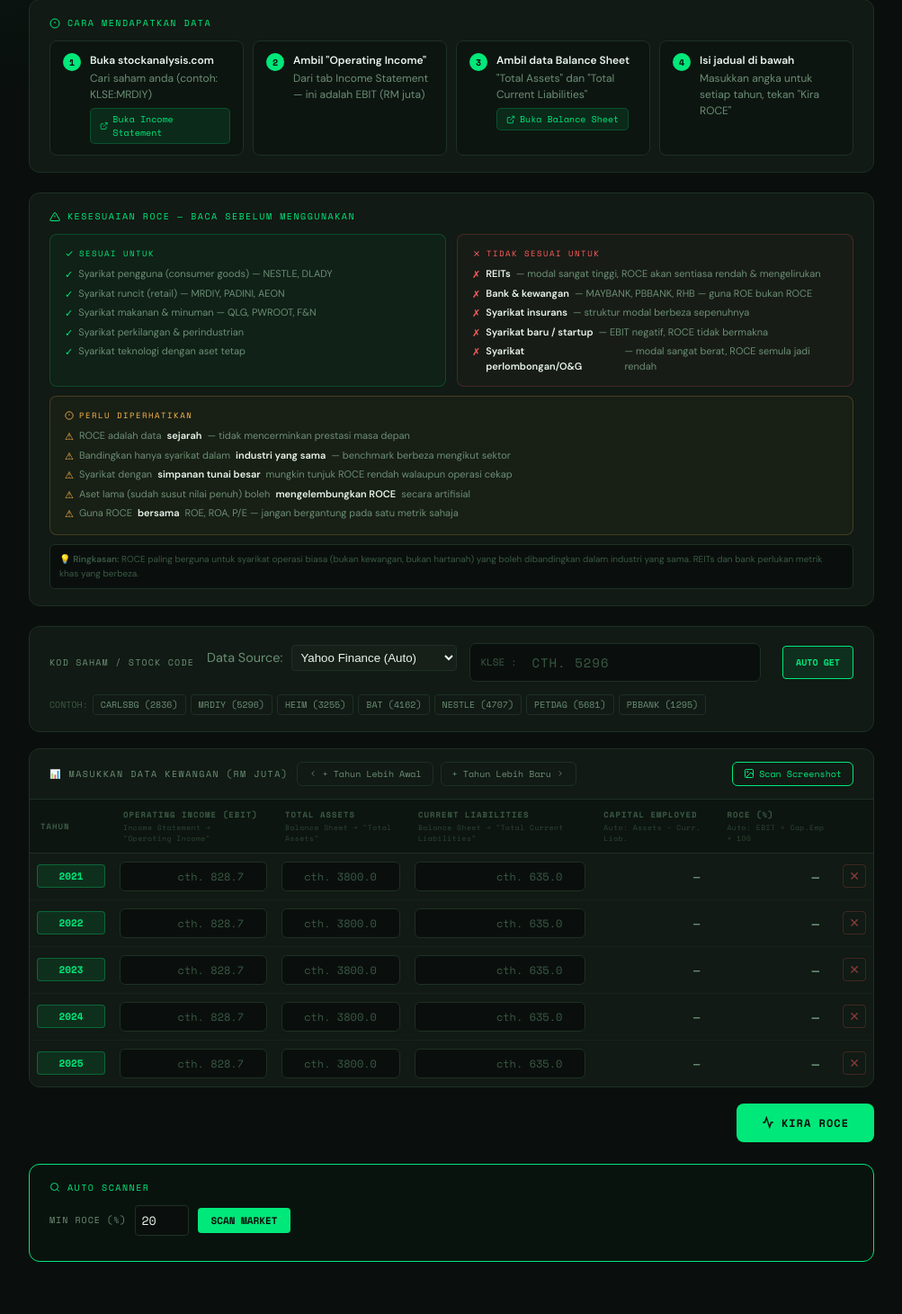
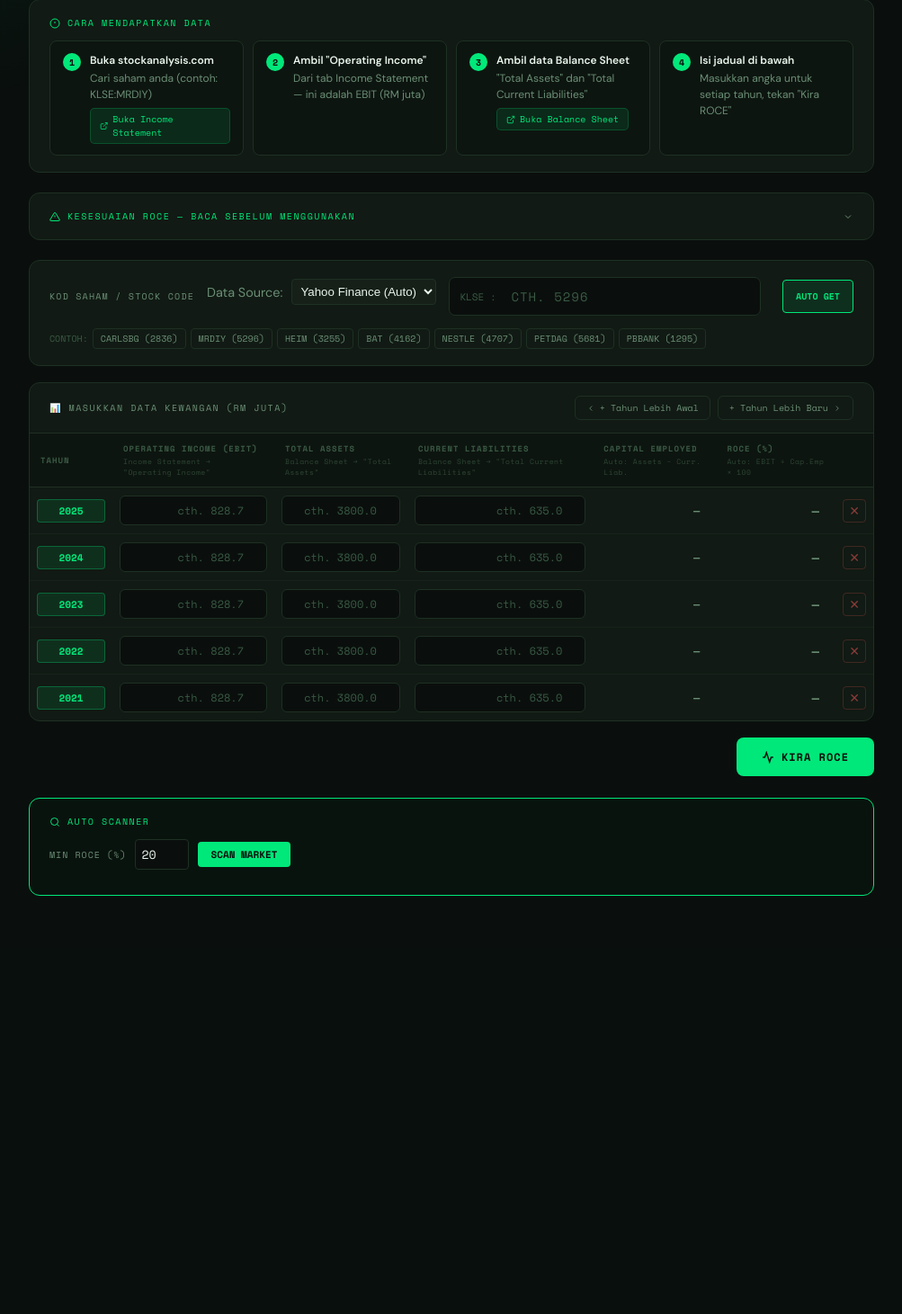
Before and after one commit to Ngchunwei/klse-roce-calculator, a Flask app: page / in a window 1280 px wide. Shown: the part 234-1695 px from the top of the page at 90% size, without its empty margins (138-1141 px from the left). After the commit the page ends 1230 px from the top, so only its background shows below. Run offline with Flask 3, Linux system fonts and the light colour scheme; some libraries are stand-ins or nearby versions.

Commit message:
Refactor: Remove OCR, fix year sorting, collapse suitability box

```diff
--- a/templates/index.html
+++ b/templates/index.html
@@ -150,8 +150,13 @@
   .reset-btn{background:transparent;border:1px solid var(--border);border-radius:6px;padding:6px 14px;font-family:var(--mono);font-size:10px;color:var(--text-muted);cursor:pointer;transition:all .2s;margin-top:14px;}
   .reset-btn:hover{border-color:var(--accent);color:var(--accent);}
 
-  /* ── Suitability info box ── */
+  /* ── Suitability Notice ── */
   .suit-box{background:var(--surface);border:1px solid var(--border);border-radius:12px;padding:18px 22px;margin-bottom:22px;animation:fadeUp .5s .08s ease both;}
+  .suit-header{display:flex;align-items:center;justify-content:space-between;cursor:pointer;user-select:none;}
+  .suit-toggle{color:var(--text-muted);transition:transform .3s ease;}
+  .suit-toggle.open{transform:rotate(180deg);}
+  .suit-content{display:none;margin-top:16px;animation:fadeDown .3s ease both;}
+  .suit-content.open{display:block;}
   .suit-grid{display:grid;grid-template-columns:1fr 1fr;gap:12px;margin-top:12px;}
   .suit-col{background:var(--surface3);border:1px solid var(--border);border-radius:8px;padding:14px 16px;}
   .suit-col.good{border-color:rgba(0,232,122,.2);background:rgba(0,232,122,.03);}
@@ -255,10 +260,15 @@
 
   <!-- Suitability Notice -->
   <div class="suit-box" id="suitBox">
-    <div class="guide-title" id="suit-main-title">
+    <div class="suit-header" onclick="toggleSuitability()">
+      <div class="guide-title" id="suit-main-title" style="margin-bottom:0;">
         <svg width="12" height="12" fill="none" stroke="currentColor" stroke-width="2" viewBox="0 0 24 24"><path d="M10.29 3.86L1.82 18a2 2 0 001.71 3h16.94a2 2 0 001.71-3L13.71 3.86a2 2 0 00-3.42 0z"/><line x1="12" y1="9" x2="12" y2="13"/><line x1="12" y1="17" x2="12.01" y2="17"/></svg>
         <span id="txt-suit-title">Kesesuaian ROCE — Baca Sebelum Menggunakan</span>
       </div>
+      <svg class="suit-toggle" id="suitToggle" width="12" height="12" fill="none" stroke="currentColor" stroke-width="2" viewBox="0 0 24 24"><polyline points="6 9 12 15 18 9"/></svg>
+    </div>
+
+    <div class="suit-content" id="suitContent">
       <div class="suit-grid">
         <div class="suit-col good">
           <div class="suit-title good">
@@ -304,6 +314,7 @@
         💡 <strong>Ringkasan:</strong> ROCE paling berguna untuk syarikat operasi biasa (bukan kewangan, bukan hartanah) yang boleh dibandingkan dalam industri yang sama. REITs dan bank perlukan metrik khas yang berbeza.
       </div>
     </div>
+  </div>
 
   <!-- Stock code input -->
   <div class="stock-bar">
@@ -314,7 +325,6 @@
           <span style="color:var(--text-muted); font-size:0.9em;">Data Source:</span>
           <select id="dataSource" onchange="updatePlaceholder()" style="padding:5px; background:var(--surface2); color:var(--text); border:1px solid var(--border); border-radius:4px;">
             <option value="yahoo">Yahoo Finance (Auto)</option>
-            <option value="stockanalysis">StockAnalysis.com (Beta)</option>
           </select>
         </div>
 
@@ -351,15 +361,6 @@
         <button class="add-year-btn" onclick="addYearLater()" id="btn-add-later">
           <span id="txt-add-later">+ Tahun Lebih Baru</span>
           <svg width="10" height="10" fill="none" stroke="currentColor" stroke-width="2" viewBox="0 0 24 24"><polyline points="9 18 15 12 9 6"/></svg>
-        </button>
-      </div>
-
-      <!-- OCR Upload Button -->
-      <div style="margin-left:auto; display:flex; align-items:center;">
-         <input type="file" id="ocrInput" accept="image/*" style="display:none;" onchange="uploadOcrImage()">
-         <button class="add-year-btn" onclick="document.getElementById('ocrInput').click()" id="btn-ocr" style="border-color:var(--accent); color:var(--accent);">
-            <svg width="12" height="12" fill="none" stroke="currentColor" stroke-width="2" viewBox="0 0 24 24"><rect x="3" y="3" width="18" height="18" rx="2" ry="2"/><circle cx="8.5" cy="8.5" r="1.5"/><polyline points="21 15 16 10 5 21"/></svg>
-            <span id="txt-ocr-btn">Scan Screenshot</span>
         </button>
       </div>
     </div>
@@ -488,6 +489,7 @@
 
 </div>
 
+<script src='https://unpkg.com/tesseract.js@v2.1.0/dist/tesseract.min.js'></script>
 <script>
 // ── i18n Translations ─────────────────────────────────────────────────────
 const T = {
@@ -791,10 +793,18 @@ let years = [];
 
 function initYears() {
   years = [];
-  for (let i = 4; i >= 0; i--) {
-    years.push(currentYear - 1 - i); // default: 5 years ending last year
+  // Initialize with descending years (newest first)
+  for (let i = 0; i < 5; i++) {
+    years.push(currentYear - 1 - i);
   }
   renderTable();
+}
+
+function toggleSuitability() {
+  const content = document.getElementById('suitContent');
+  const toggle = document.getElementById('suitToggle');
+  content.classList.toggle('open');
+  toggle.classList.toggle('open');
 }
 
 // ── Table rendering ────────────────────────────────────────────────────────
@@ -868,17 +878,17 @@ function deleteRow(idx) {
 }
 
 function addYearEarlier() {
+  const lastYear = years[years.length - 1];
+  years.push(lastYear - 1);
+  renderTable();
+}
+
+function addYearLater() {
   const firstYear = years[0];
-  years.unshift(firstYear - 1);
+  years.unshift(firstYear + 1);
   renderTable();
   // Scroll table into view
   document.getElementById('dataBody').closest('.table-card').scrollIntoView({ behavior: 'smooth', block: 'nearest' });
-}
-
-function addYearLater() {
-  const lastYear = years[years.length - 1];
-  years.push(lastYear + 1);
-  renderTable();
 }
 
 function liveCalc(idx) {
@@ -947,70 +957,8 @@ function updatePlaceholder() {
   }
 }
 
-// ── OCR Upload ─────────────────────────────────────────────────────────────
-async function uploadOcrImage() {
-  const fileInput = document.getElementById('ocrInput');
-  const file = fileInput.files[0];
-  if (!file) return;
-
-  const btn = document.getElementById('btn-ocr');
-  const txt = document.getElementById('txt-ocr-btn');
-  // Store original text
-  const originalText = T[lang]['ocr-btn'];
-
-  txt.textContent = T[lang]['ocr-uploading'];
-  btn.disabled = true;
-
-  const formData = new FormData();
-  formData.append('file', file);
-
-  try {
-    const res = await fetch('/api/ocr', {
-      method: 'POST',
-      body: formData
-    });
-
-    const json = await res.json();
-
-    if (!res.ok) {
-      throw new Error(json.error || 'Unknown error');
-    }
-
-    // Process data
-    if (json.data && json.data.length > 0) {
-      const newDataYears = json.data.map(d => parseInt(d.year));
-      // Merge with existing years
-      years = [...new Set([...years, ...newDataYears])].sort((a,b) => b-a);
-
-      renderTable();
-
-      // Fill data
-      json.data.forEach(d => {
-        const idx = years.indexOf(parseInt(d.year));
-        if (idx === -1) return;
-
-        if (d.ebit) document.getElementById(`ebit-${idx}`).value = d.ebit;
-        if (d.assets) document.getElementById(`assets-${idx}`).value = d.assets;
-        if (d.cl) document.getElementById(`currliab-${idx}`).value = d.cl;
-
-        liveCalc(idx);
-      });
-
-      alert(T[lang]['ocr-success']);
-      calculate();
-    } else {
-      alert('OCR completed but no relevant financial data found.');
-    }
-
-  } catch (err) {
-    console.error(err);
-    alert(T[lang]['ocr-error'] + err.message);
-  } finally {
-    txt.textContent = T[lang]['ocr-btn'];
-    btn.disabled = false;
-    fileInput.value = ''; // Reset
-  }
-}
+// ── OCR Upload (Removed) ───────────────────────────────────────────────────
+// async function uploadOcrImage() { ... }
 
 // ── Helpers ────────────────────────────────────────────────────────────────
 function fmt(v) {
@@ -1052,7 +1000,12 @@ function calculate() {
   }
 
   // Sort most recent first
-  rows.sort((a, b) => b.year.localeCompare(a.year));
+  rows.sort((a, b) => {
+    // Extract year from "FY 2025" -> 2025
+    const ya = parseInt(a.year.replace(/\D/g, ''));
+    const yb = parseInt(b.year.replace(/\D/g, ''));
+    return yb - ya;
+  });
 
   const lat = rows[0];
   const lr = lat?.roce;
@@ -1061,8 +1014,12 @@ function calculate() {
   const passCount = validRoces.filter(r => r >= 20).length;
 
   // Header
-  document.getElementById('rName').textContent = code;
-  document.getElementById('rCode').textContent = `KLSE : ${code}`;
+  // Auto-fill company full name and stock code in results section
+  const source = document.getElementById('dataSource').value;
+  const stockName = document.getElementById('rName').dataset.fullName || document.getElementById('stockCode').value.trim().toUpperCase() || '—';
+
+  document.getElementById('rName').textContent = stockName;
+  document.getElementById('rCode').textContent = `${source === 'stockanalysis' ? 'Ticker' : 'KLSE'} : ${code}`;
 
   // ROCE hero (UPDATED: Shows Average ROCE now)
   const rhv = document.getElementById('rhVal');
@@ -1166,6 +1123,14 @@ async function fetchData() {
       return;
     }
 
+    // Auto-fill company name if available
+    if (json.info && json.info.name) {
+      // We can update the stock code input or just store it for results
+      // Let's store it in a data attribute on the rName element for now, or update the input placeholder?
+      // Better: Update the rName directly when calculating
+      document.getElementById('rName').dataset.fullName = json.info.name;
+    }
+
     // Update years array
     years = json.data.map(d => parseInt(d.year));
 
@@ -1175,7 +1140,7 @@ async function fetchData() {
     years.push(minYear - 1);
   }
 
-    // Sort years descending
+  // Sort years descending (newest top)
   years.sort((a, b) => b - a);
 
   renderTable();
```
Lines whose indentation alone changed are shown as unchanged.
